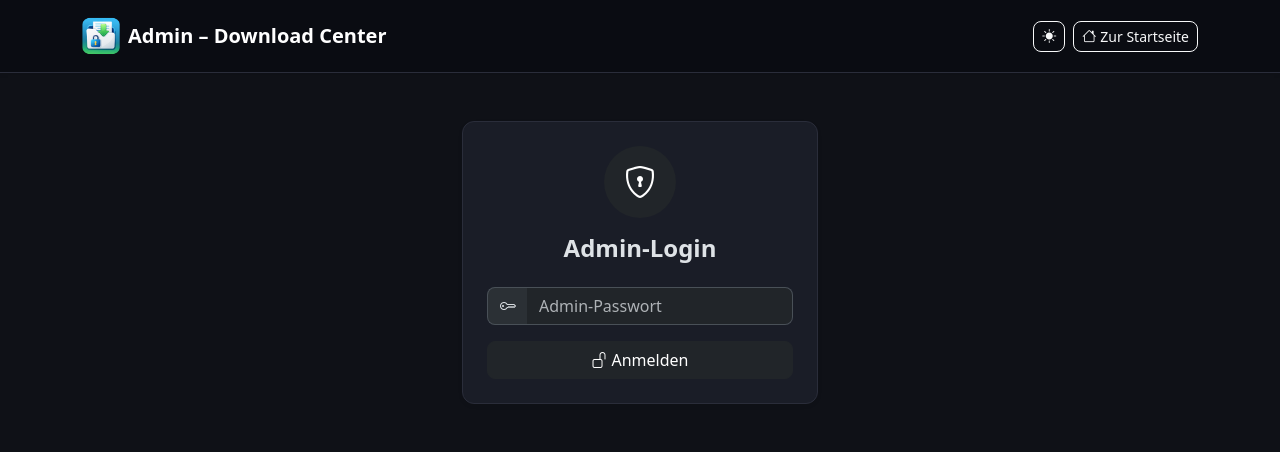
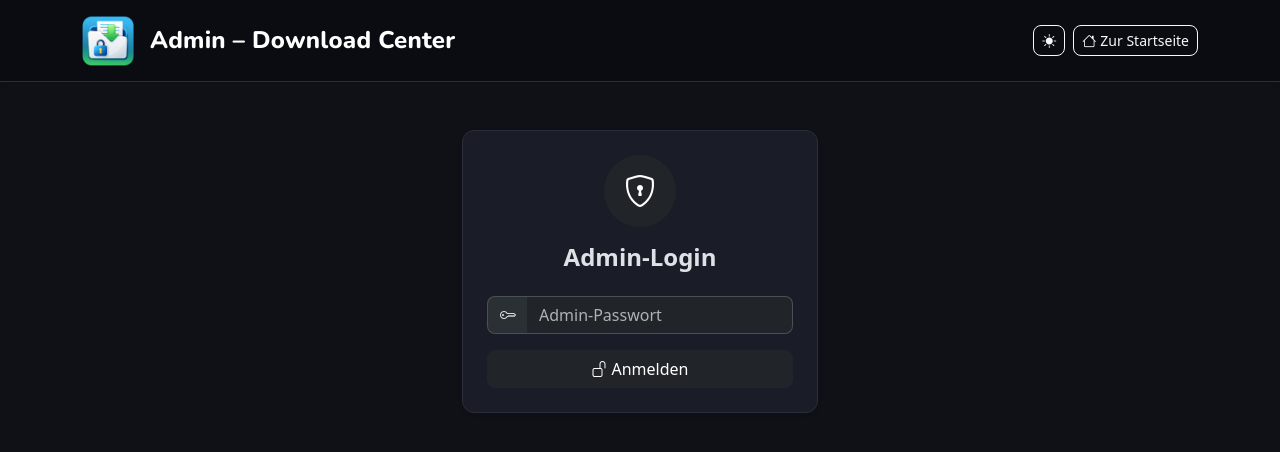
Before and after one commit to berto-1974/Downloadcenter, a website: page public/admin.html in a window 1280 px wide. Drawn offline with nearby package versions, Linux system fonts and the light colour scheme.

Commit message:
Header config

```diff
--- a/public/admin.html
+++ b/public/admin.html
@@ -5,6 +5,7 @@
   <meta name="viewport" content="width=device-width, initial-scale=1.0">
   <title>Admin – Download Center</title>
   <script>(function(){document.documentElement.setAttribute('data-bs-theme',localStorage.getItem('theme')||'dark');})()</script>
+  <link href="https://fonts.googleapis.com/css2?family=Nunito:wght@700;800&display=swap" rel="stylesheet">
   <link href="https://cdn.jsdelivr.net/npm/bootstrap@5.3.2/dist/css/bootstrap.min.css" rel="stylesheet">
   <link href="https://cdn.jsdelivr.net/npm/bootstrap-icons@1.11.3/font/bootstrap-icons.min.css" rel="stylesheet">
   <link href="css/styles.css" rel="stylesheet">
@@ -13,8 +14,9 @@
 
   <nav class="navbar navbar-dark bg-dark shadow-sm">
     <div class="container">
-      <a class="navbar-brand fw-bold d-flex align-items-center" href="/">
-        <img src="img/logo.png" alt="Logo" height="38" class="me-2">Admin – Download Center
+      <a class="navbar-brand d-flex align-items-center" href="/">
+        <img src="img/logo.png" alt="Logo" height="52" class="me-3">
+        <span class="navbar-title">Admin – Download Center</span>
       </a>
       <div class="d-flex gap-2">
         <button id="themeToggleBtn" class="btn btn-outline-light btn-sm" title="Dark Mode aktivieren"></button>
--- a/public/css/styles.css
+++ b/public/css/styles.css
@@ -6,8 +6,16 @@ body {
 
 /* ===== Navbar ===== */
 .navbar {
-  padding-top: 0.75rem;
-  padding-bottom: 0.75rem;
+  padding-top: 0.6rem;
+  padding-bottom: 0.6rem;
+}
+
+.navbar-title {
+  font-family: 'Nunito', sans-serif;
+  font-size: 1.5rem;
+  font-weight: 800;
+  letter-spacing: 0.01em;
+  line-height: 1.2;
 }
 
 /* ===== Icon-Kreis (Passwort-Eingabe) ===== */
```
Also changed, not shown: public/index.html (+4 -2 lines).
